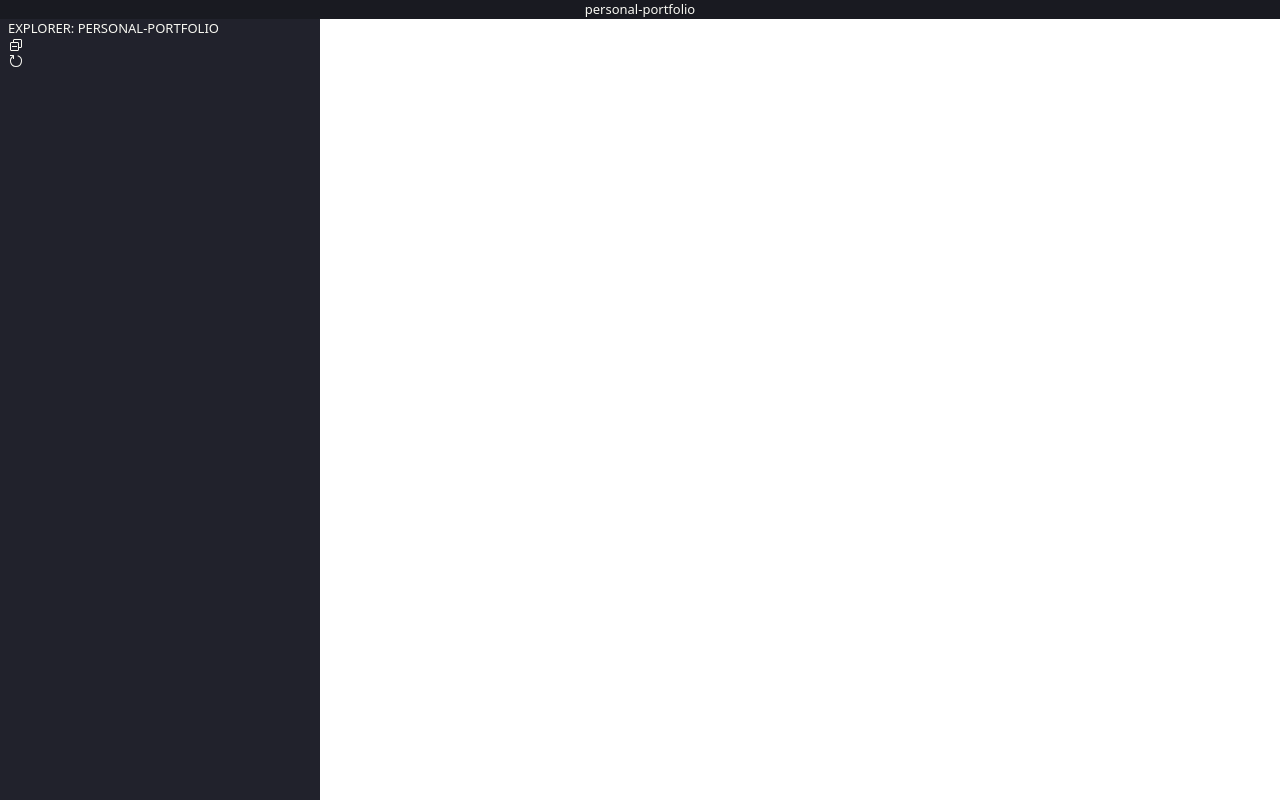
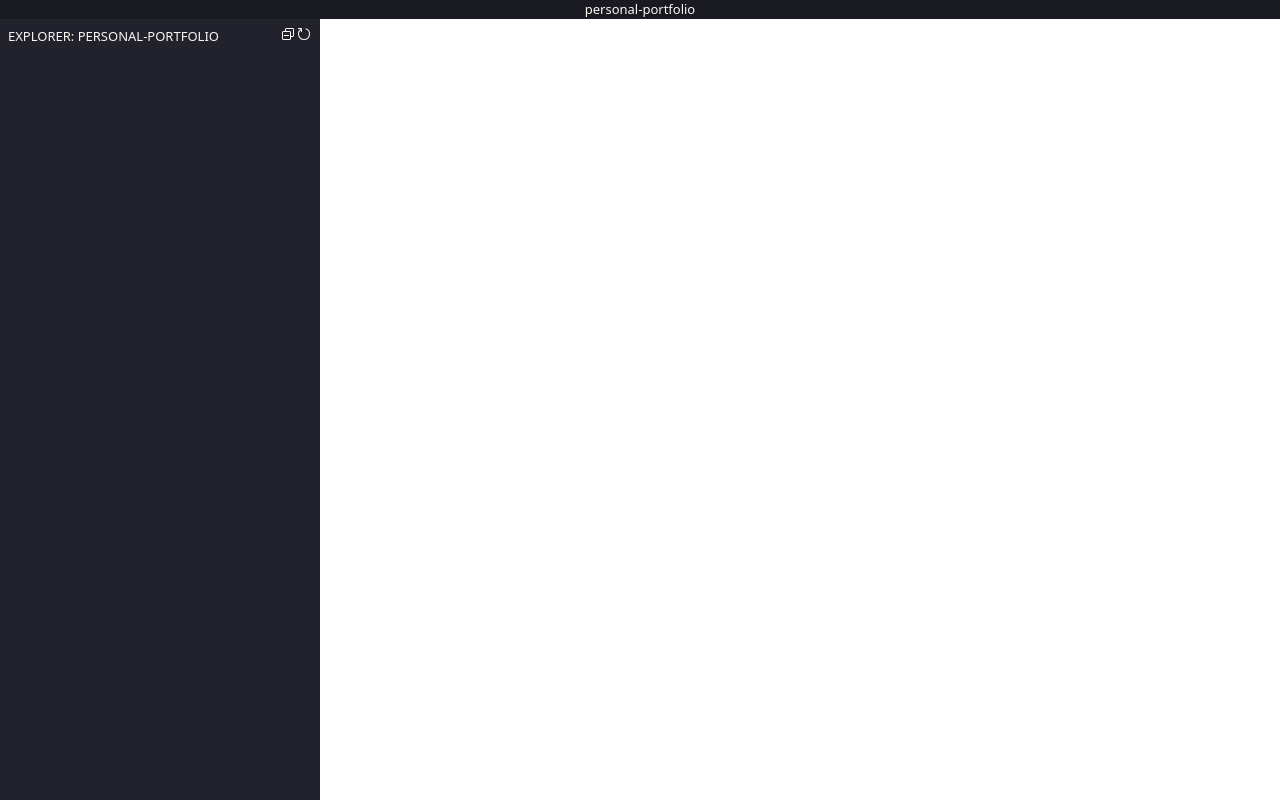
Before and after one commit to Enzovnm/personal-portfolio, a React (Vite) app in the folder personal-portfolio/: page / in a window 1280 px wide. Built offline with nearby package versions, Linux system fonts and the light colour scheme.

Commit message:
feat: Styling the explorer bar

```diff
--- a/personal-portfolio/src/components/ExplorerBar/ActivityExplorerBar.tsx
+++ b/personal-portfolio/src/components/ExplorerBar/ActivityExplorerBar.tsx
@@ -9,13 +9,19 @@ export const ActivityExplorerBar = ({
   className = "",
 }: ActivityExplorerBarProps) => {
   return (
-    <div className={`max-h-9 h-full w-full text-sm text-white ${className}`}>
+    <div
+      className={`max-h-9 h-full w-full text-sm text-white flex justify-between items-center ${className}`}
+    >
       <div>
         <h2>EXPLORER: PERSONAL-PORTFOLIO</h2>
       </div>
       <div>
-        <ColapseAll />
-        <Refresh />
+        <button aria-label="Colapse All">
+          <ColapseAll />
+        </button>
+        <button aria-label="Refresh explorer">
+          <Refresh />
+        </button>
       </div>
     </div>
   );
```
